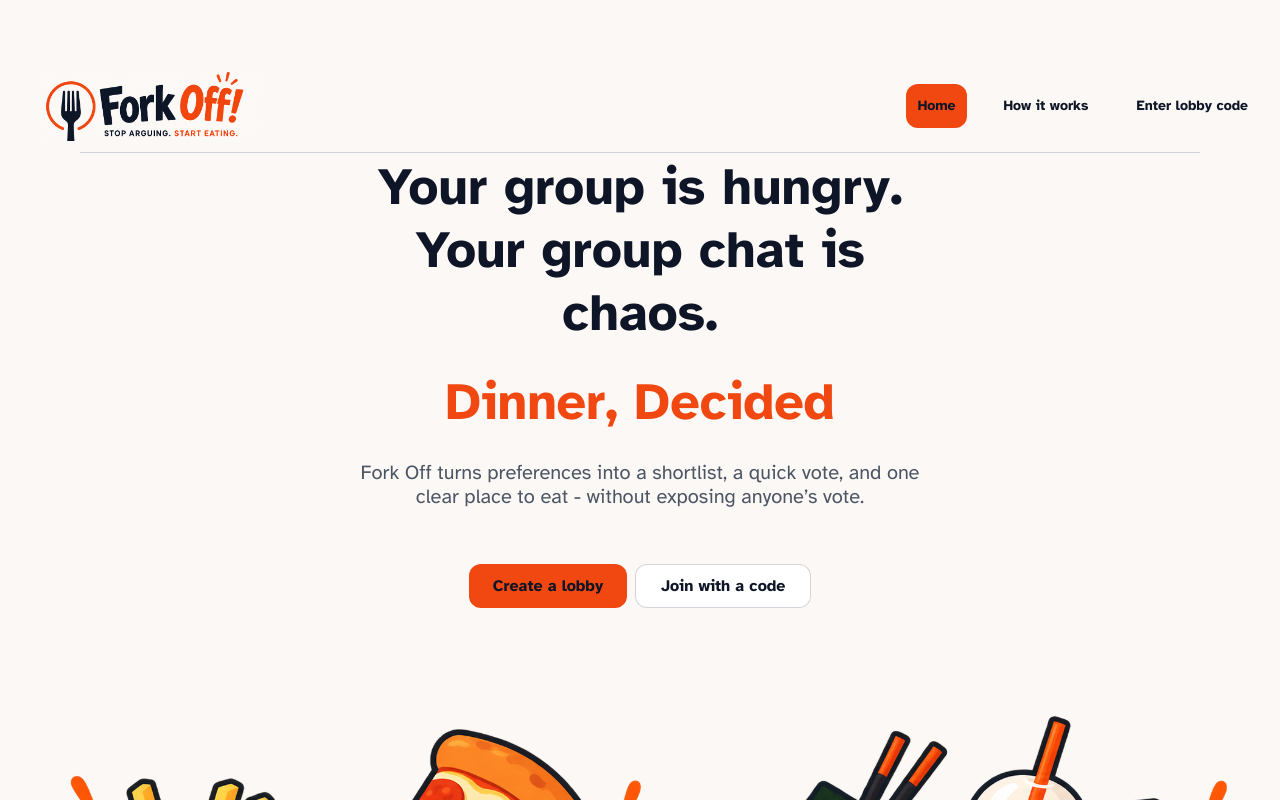
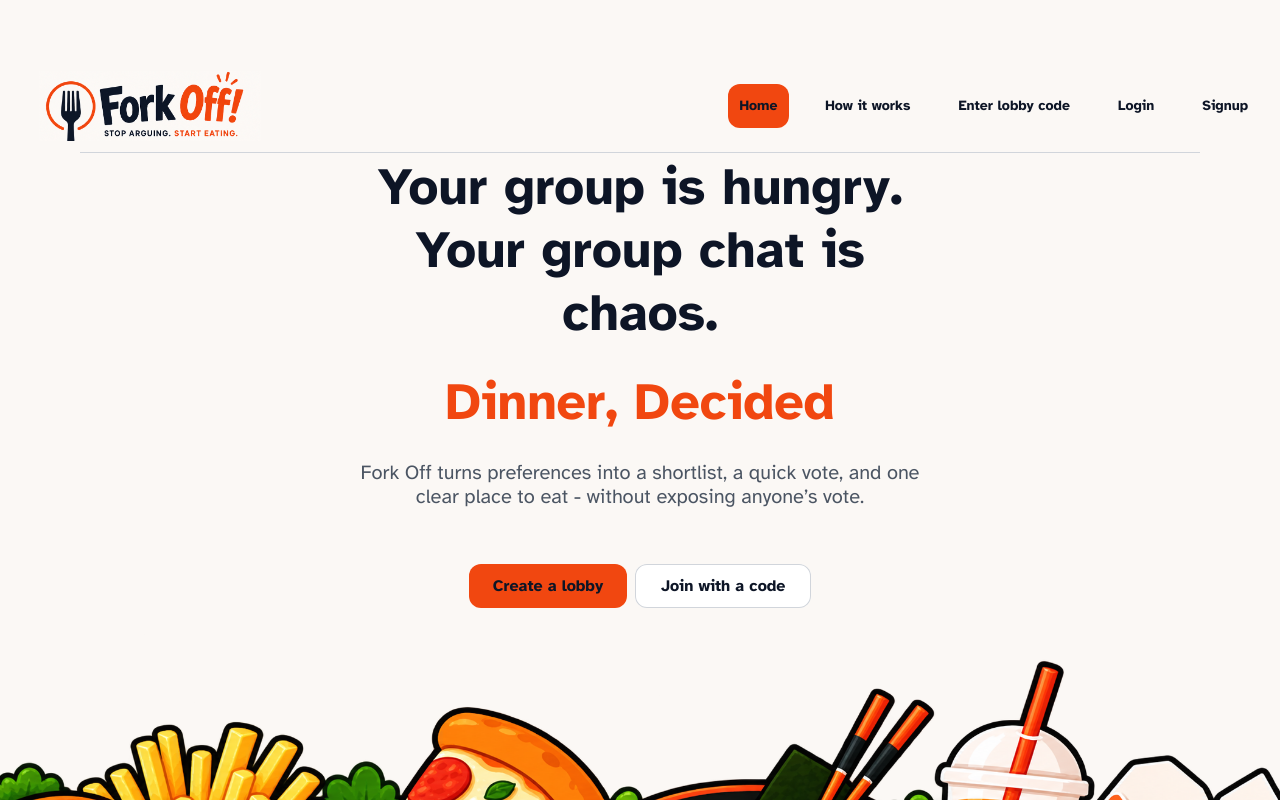
Before and after one commit to dyland0465/SWENG465_ForkOff, a React (Vite) app in the folder frontend/: page / in a window 1280 px wide. Shown: the top 800 px of the page. Built offline with nearby package versions, Linux system fonts and the light colour scheme.

Commit message:
login/signup buttons on header

```diff
--- a/frontend/src/components/home/HomeScreen.tsx
+++ b/frontend/src/components/home/HomeScreen.tsx
@@ -7,9 +7,11 @@ type HomeScreenProps = {
   onCreateLobby: () => void
   onJoinLobby: () => void
   onHowItWorks: () => void
+  onLogin: () => void
+  onSignUp: () => void
 }
 
-export function HomeScreen({ onCreateLobby, onJoinLobby, onHowItWorks }: HomeScreenProps) {
+export function HomeScreen({ onCreateLobby, onJoinLobby, onHowItWorks}: HomeScreenProps) {
   return (
     <div className="home-screen">
       <AppHeader onHowItWorks={onHowItWorks} onJoinLobby={onJoinLobby} />
--- a/frontend/src/components/layout/AppHeader.tsx
+++ b/frontend/src/components/layout/AppHeader.tsx
@@ -5,9 +5,11 @@ import './AppHeader.css'
 type AppHeaderProps = {
   onHowItWorks: () => void
   onJoinLobby: () => void
+  onLogin: () => void
+  onSignUp: () => void
 }
 
-export function AppHeader({ onHowItWorks, onJoinLobby }: AppHeaderProps) {
+export function AppHeader({ onHowItWorks, onJoinLobby, onLogin, onSignUp }: AppHeaderProps) {
   return (
     <header className="app-header">
       <a className="skip-link" href="#main-content">Skip to main content</a>
@@ -19,6 +21,8 @@ export function AppHeader({ onHowItWorks, onJoinLobby }: AppHeaderProps) {
           <TextAction href="./" tone="nav" current>Home</TextAction>
           <TextAction tone="nav" onClick={onHowItWorks}>How it works</TextAction>
           <TextAction tone="nav" onClick={onJoinLobby}>Enter lobby code</TextAction>
+          <TextAction tone="nav" onClick={onLogin}>Login</TextAction>
+          <TextAction tone="nav" onClick={onSignUp}>Signup</TextAction>
         </nav>
       </div>
       <div className="app-header__divider" />
--- a/frontend/vite.config.ts
+++ b/frontend/vite.config.ts
@@ -9,11 +9,11 @@ export default defineConfig({
     strictPort: true,
     proxy: {
       "/api": {
-        target: "http://localhost:5000",
+        target: "http://localhost:3000",
         changeOrigin: true,
       },
       "/api-docs": {
-        target: "http://localhost:5000",
+        target: "http://localhost:3000",
         changeOrigin: true,
       },
     },
```
Also changed, not shown: frontend/src/assets/figma/hero-food-collage.png, frontend/src/assets/figma/imag.png (added), frontend/src/components/login/LoginScreen.tsx (added).
